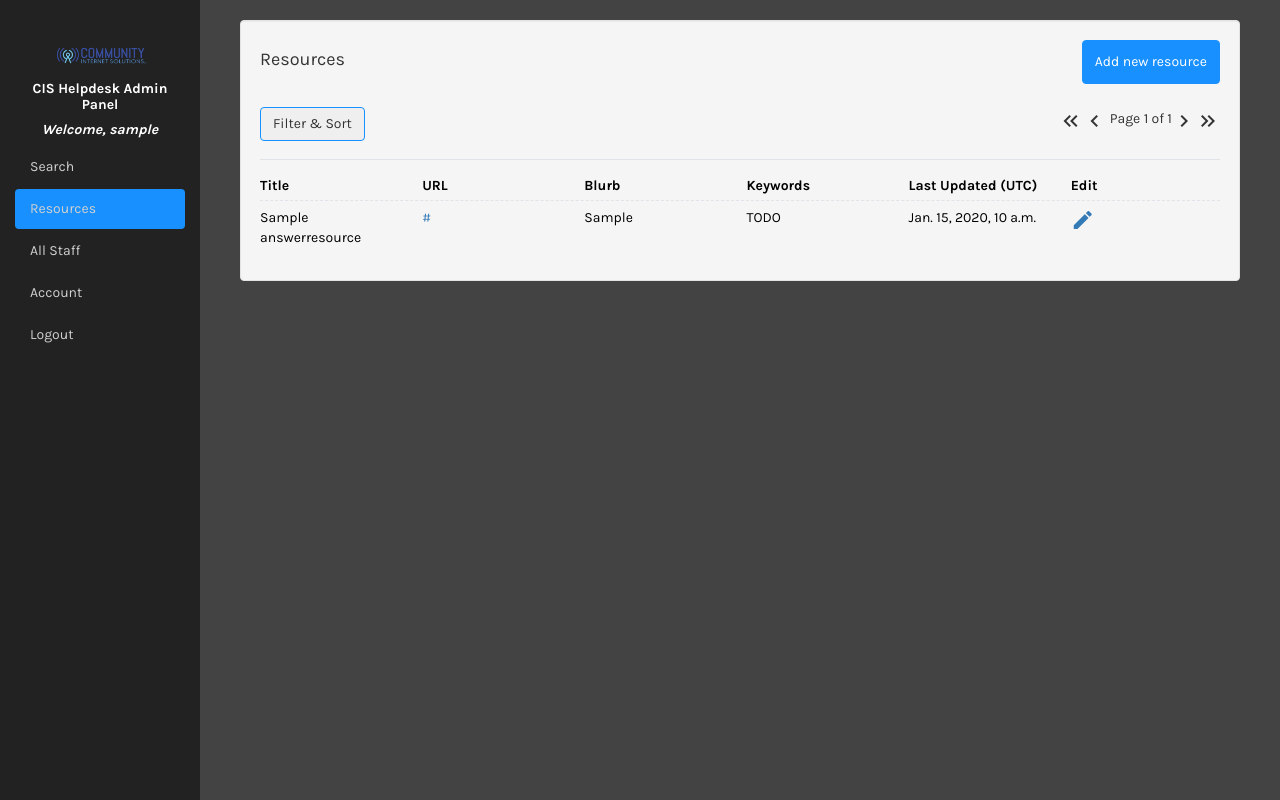
After one commit to teddyliang/Meta-Mesh-Help-Desk, a Django app: page /resources/ in a window 1280 px wide. The commit adds this page. Run offline with Django 3.2, Linux system fonts and the light colour scheme; a user stored in the database is signed in; tables that the repository leaves empty hold one stand-in row (values such as "Sample post"); some libraries are stand-ins or nearby versions.

Commit message:
[M2] Add support for viewing all resources w/ filter & order (#29)

```diff
--- a/src/helpdesk_app/filters.py
+++ b/src/helpdesk_app/filters.py
@@ -1,6 +1,6 @@
 import django_filters
-from django_filters import OrderingFilter
-from .models import User
+from django_filters import DateFilter, OrderingFilter, CharFilter
+from .models import User, AnswerResource
 
 
 class UserFilter(django_filters.FilterSet):
@@ -25,3 +25,41 @@ class UserFilter(django_filters.FilterSet):
     def __init__(self, *args, **kwargs):
         super(UserFilter, self).__init__(*args, **kwargs)
         self.filters['is_superuser'].label = "Superadmin status:"
+
+
+class ResourceFilter(django_filters.FilterSet):
+    updated = DateFilter(field_name="updated", lookup_expr='gte')
+
+    def keyword_search(queryset, name, value):
+        if value is not None:
+            records = AnswerResource.objects.all()
+            ids = [record.id for record in records
+                   if value.lower() in str(record.blurb).lower() or value.lower() in str(record.title) or value.lower() in str(record.url)
+                   ]
+            return queryset.filter(id__in=ids)
+        return queryset
+    # Excluded (non-default filters)
+    keyword_search = CharFilter(method=keyword_search, label='Keyword search')
+
+    # Ordering
+    o = OrderingFilter(
+        fields=(
+            ('title', 'title'),
+            ('url', 'url'),
+            ('blurb', 'blurb')
+        ),
+        field_labels={
+            'title': 'Title',
+            'url': 'URL',
+            'blurb': 'Blurb'
+        }
+    )
+
+    class Meta:
+        ordering = ['-updated']
+        model = AnswerResource
+        fields = ['updated']
+
+    def __init__(self, *args, **kwargs):
+        super(ResourceFilter, self).__init__(*args, **kwargs)
+        self.filters['updated'].label = "Last updated date is on or after:"
--- a/src/helpdesk_app/urls.py
+++ b/src/helpdesk_app/urls.py
@@ -29,4 +29,5 @@ urlpatterns = [
          ),
     path('update_account/', views.update_account, name="update_account"),
     path('new_resource/', views.new_resource, name="new_resource"),
+    path('resources/', views.view_resources, name="resources"),
 ]
--- a/src/helpdesk_app/views.py
+++ b/src/helpdesk_app/views.py
@@ -1,6 +1,7 @@
 from SearchEngine.WebpageSearcher import WebpageSearcher
 from django.shortcuts import render, redirect
 from .forms import ProfileForm, SignUpForm, ResourceForm
+from .models import AnswerResource
 from django.conf import settings
 # Flash messages
 from django.contrib import messages
@@ -10,7 +11,7 @@ from django.contrib.auth.models import User
 # Paginator
 from django.core.paginator import Paginator
 # Filters
-from .filters import UserFilter
+from .filters import UserFilter, ResourceFilter
 # Logging
 import logging
 logger = logging.getLogger('ex_logger')
@@ -169,13 +170,27 @@ def new_resource(request):
         if form.is_valid():
             form.save()
             messages.success(request, 'Resource created successfully')
-            return redirect('/home')  # TODO in future commit: redirect back to resources page instead
+            return redirect('/resources')
         else:
-            messages.error(request, 'Invalid form submission.')
-            return redirect('/home')  # TODO in future commit: redirect back to resources page instead
+            return render(request, "new_resource.html", {
+                "form": form
+            })
     else:
         # Render new form
         form = ResourceForm()
         return render(request, "new_resource.html", {
             "form": form
         })
+
+
+@login_required
+def view_resources(request):
+    records = AnswerResource.objects.all().order_by('-updated')
+
+    myFilter = ResourceFilter(request.GET, queryset=records)
+    records = myFilter.qs
+
+    paginator = Paginator(records, settings.PAGINATOR_COUNT + 3)
+    page_number = request.GET.get('page')
+    page_obj = paginator.get_page(page_number)
+    return render(request, "resources.html", {"page_obj": page_obj, 'myFilter': myFilter, 'user': request.user})
--- a/src/helpdesk_proj/static/helpdesk_app/css/main.css
+++ b/src/helpdesk_proj/static/helpdesk_app/css/main.css
@@ -255,6 +255,18 @@ dl {
     content: "Description: ";
 }
 
+.data-item .blurb:before {
+    content: "Blurb: ";
+}
+
+.data-item .url:before {
+    content: "URL: ";
+}
+
+.data-item .keywords:before {
+    content: "Keywords: ";
+}
+
 .data-item .email:before {
     content: "Email: ";
 }
@@ -396,6 +408,9 @@ input:read-only {
     .data-item .username:before,
     .data-item .date:before,
     .data-item .description:before,
+    .data-item .blurb:before,
+    .data-item .url:before,
+    .data-item .keywords:before,
     .data-item .last-login:before,
     .data-item .date-joined:before,
     .data-item .last-updated:before,
--- a/src/templates/base.html
+++ b/src/templates/base.html
@@ -40,6 +40,7 @@
           {% endif %}
           <li {% if request.resolver_match.url_name == 'home' or request.resolver_match.url_name == 'search' %}class="active"{% endif %}><a href="{% url 'home' %}">Search</a></li>
           {% if user.is_authenticated %}
+            <li {% if request.resolver_match.url_name == 'resources' or request.resolver_match.url_name == 'new_resource' %}class="active"{% endif %}><a href="{% url 'resources' %}">Resources</a></li>
             <li {% if request.resolver_match.url_name == 'accounts' %}class="active"{% endif %}><a href="{% url 'accounts' %}">All Staff</a></li>
             <li {% if request.resolver_match.url_name == 'account' or request.resolver_match.url_name == 'update_account' %}class="active"{% endif %}><a href="{% url 'account_redirect' %}">Account</a></li>
             <li><a href="{% url 'logout' %}">Logout</a></li>
@@ -64,6 +65,7 @@
           {% endif %}
           <li {% if request.resolver_match.url_name == 'home' or request.resolver_match.url_name == 'search' %}class="active"{% endif %}><a href="{% url 'home' %}">Search</a></li>
           {% if user.is_authenticated %}
+            <li {% if request.resolver_match.url_name == 'resources' or request.resolver_match.url_name == 'new_resource' %}class="active"{% endif %}><a href="{% url 'resources' %}">Resources</a></li>
             <li {% if request.resolver_match.url_name == 'accounts' %}class="active"{% endif %}><a href="{% url 'accounts' %}">All Staff</a></li>
             <li {% if request.resolver_match.url_name == 'account' or request.resolver_match.url_name == 'update_account' %}class="active"{% endif %}><a href="{% url 'account_redirect' %}">Account</a></li>
             <li><a href="{% url 'logout' %}">Logout</a></li>
--- /dev/null
+++ b/src/templates/resources.html
@@ -0,0 +1,99 @@
+{% extends "base.html" %}
+{% load static %}
+{% load template_tags %}
+{% block pageContent %}
+    <div class="col-sm custom-grid">
+        <div class="well">
+            <div class="top-header">
+                <div>
+                    <h4 class="history-title">Resources</h4>
+                </div>
+                <div class="home-right">
+                    <a href="{% url 'new_resource' %}">
+                        <button class="btn btn-primary">Add new resource</button>
+                    </a>
+                </div>
+            </div>
+
+            <div class="tools">
+                <div class="left-menu">
+                    <div class="dropdown" style="margin-right:10px">
+                        <button class="btn btn-secondary dropdown-toggle" type="button" id="dropdownMenu2"
+                            data-toggle="dropdown" aria-haspopup="true" aria-expanded="false">
+                            Filter & Sort
+                        </button>
+                        <div class="dropdown-menu" aria-labelledby="dropdownMenu2">
+                            <h4>Filter by:</h4>
+                            <form method="get">
+                                {{myFilter.form}}
+                                <button type="submit">Search</button>
+                            </form>
+                        </div>
+                    </div>
+                </div>
+
+                <div class="pagination">
+                    {% if page_obj.has_previous %}
+                        <a href="{% relative_url 1 'page' request.GET.urlencode %}"><i class="material-icons md-48">keyboard_double_arrow_left</i></a>
+                        <a href="{% relative_url page_obj.previous_page_number 'page' request.GET.urlencode %}"><i class="material-icons md-48">keyboard_arrow_left</i></a>
+                    {% else %}
+                        <i class="material-icons md-48">keyboard_double_arrow_left</i>
+                        <i class="material-icons md-48">keyboard_arrow_left</i>
+                    {% endif %}&nbsp;
+                    <p>Page {{ page_obj.number }} of {{ page_obj.paginator.num_pages }}</p>
+                    {% if page_obj.has_next %}
+                        <a href="{% relative_url page_obj.next_page_number 'page' request.GET.urlencode %}"><i class="material-icons md-48">keyboard_arrow_right</i></a>
+                        <a href="{% relative_url page_obj.paginator.num_pages 'page' request.GET.urlencode %}"><i class="material-icons md-48">keyboard_double_arrow_right</i></a>
+                    {% else %}
+                        <i class="material-icons md-48">keyboard_arrow_right</i>
+                        <i class="material-icons md-48">keyboard_double_arrow_right</i>
+                    {% endif %}
+                </div>
+            </div>
+
+            {% include 'messages.html' %}
+
+            {% if page_obj %}
+                <div>
+                    <ul class="data-frame">
+                        <li class="data-item frame-header">
+                            <dl class="data-grid-6">
+                                <dt class = "rowheader">Title</dt>
+                                <dd class = "rowheader">URL</dd>
+                                <dd class = "rowheader">Blurb</dd>
+                                <dd class = "rowheader">Keywords</dd>
+                                <dd class = "rowheader">Last Updated (UTC)</dd>
+                                <dd class = "rowheader">Edit</dd>
+                            </dl>
+                        </li>
+                        {% for r in page_obj %}
+                            <li class="data-item">
+                                <dl class="data-grid-6">
+                                    <dd>{{ r.title }}</dd>
+                                    <dd class="url"><a href="{{ r.url }}" target="_blank">{{ r.url }}</a></dd>
+                                    <dd class="blurb">{{ r.blurb }}</dd>
+                                    <dd class="keywords">TODO</dd>
+                                    <dd class="last-updated">{{ r.updated }}</dd>
+                                    <li><a href="{% url 'home' %}"><i class="material-icons md-48">edit</i></a></li>
+                                </dl>
+                            </li>
+                        {% endfor %}
+                        {% if page_obj.has_next %}
+                            <i>more records on next pages...</i>
+                        {% endif %}
+                    </ul>
+                </div>
+            {% else %}
+                No matching records. Try loosening your filters?
+            {% endif %}
+        </div>
+
+    </div>
+    <script>
+        const btn = document.getElementById('id_o').nextElementSibling;
+        btn.insertAdjacentHTML('beforebegin','<br/><br/>');
+        document.getElementById('id_o').previousElementSibling.style.display = "none";
+        document.getElementById('id_o').previousElementSibling.insertAdjacentHTML('beforebegin','<br/><br/><h4>Order by:<br/>');
+        document.getElementById('id_updated').type = 'date';
+    </script>
+{% endblock %}
```
Also changed, not shown: src/templates/new_resource.html (+6 -1 lines), src/helpdesk_app/migrations/0003_answerresource_updated_keyword_updated_and_more.py (added).
